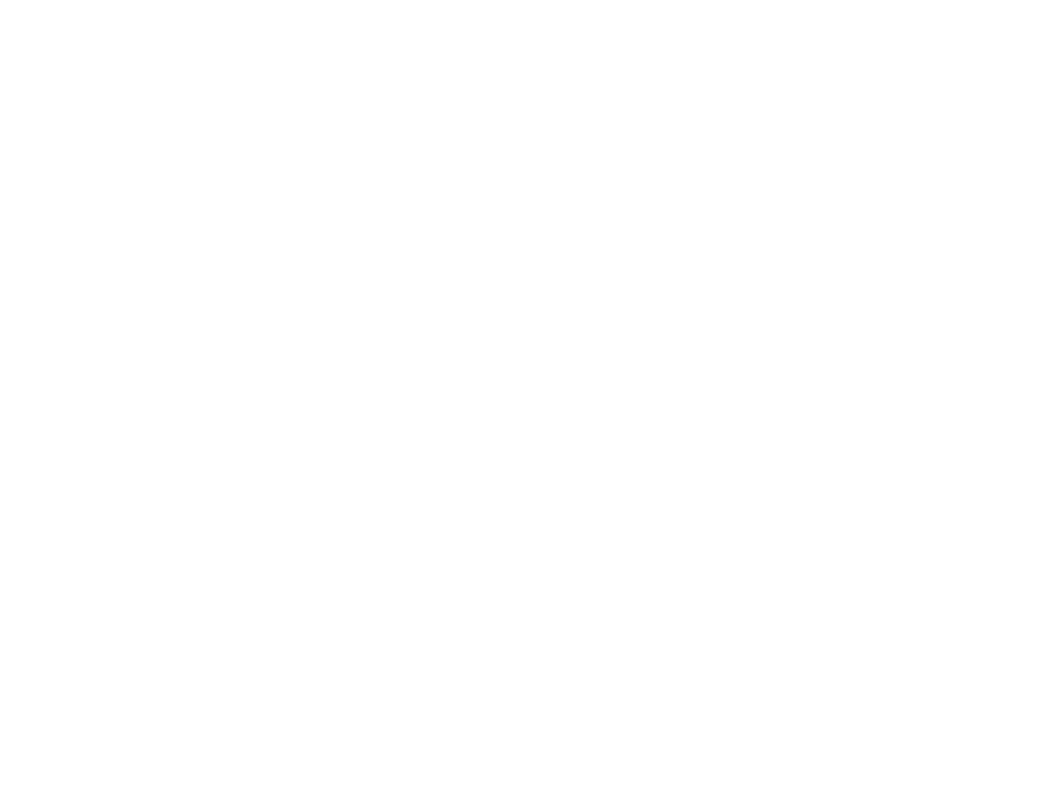
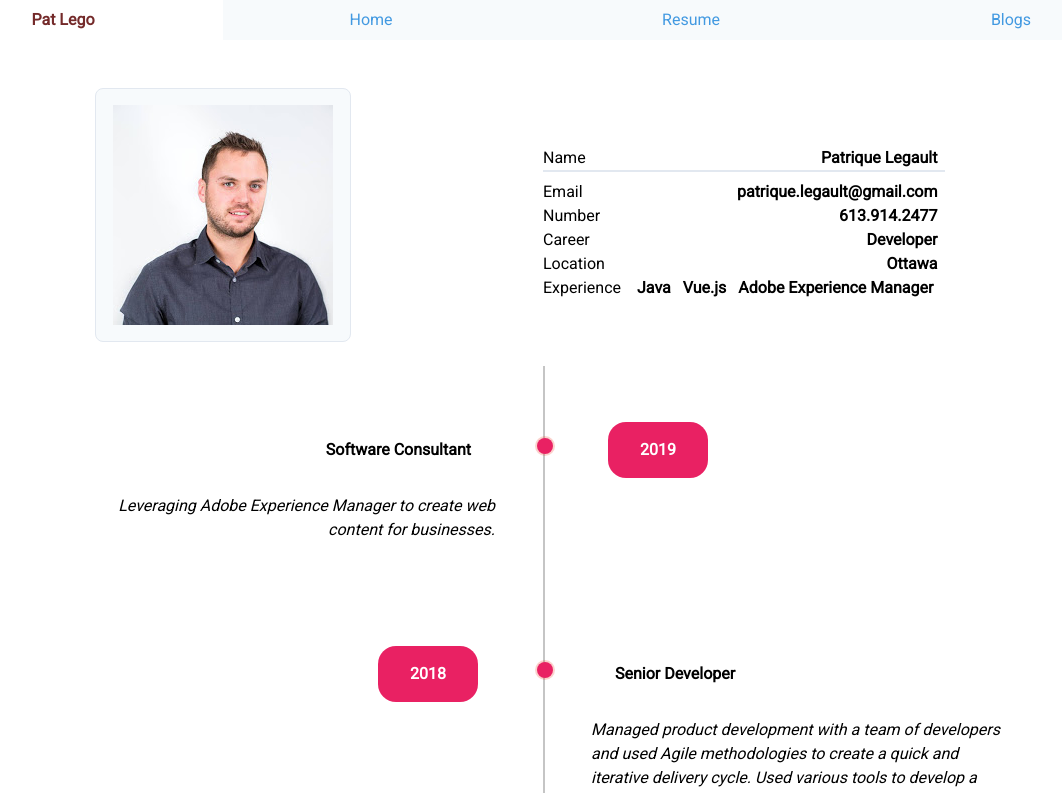
Before and after one commit to pat-lego/io.github.vm.patlego.website, a Nuxt app in the folder website/website.ui/src/main/resources/website.ui/: page / in a window 1280 px wide. Before the commit this address had no page. Shown: the top 793 px of the page, without its empty margins (97-1159 px from the left). Built offline with nearby package versions, Linux system fonts and the light colour scheme.

Commit message:
Moving pages out of profile

```diff
--- a/website/website.ui/src/main/resources/website.ui/components/Header.vue
+++ b/website/website.ui/src/main/resources/website.ui/components/Header.vue
@@ -1,13 +1,13 @@
 <template>
   <div class="flex w-full h-6 sm:h-8 md:h-10 flex-row bg-gray-100 items-center text-center">
     <div class="header-item mr-6 w-1/3">
-      <NuxtLink class="text-blue-500 hover:text-blue-800" to="/profile">Home</NuxtLink>
+      <NuxtLink class="text-blue-500 hover:text-blue-800" to="/">Home</NuxtLink>
     </div>
     <div class="header-item mr-6 w-1/3">
       <a class="text-blue-500 hover:text-blue-800" href="https://drive.google.com/file/d/1biqtGZIjSAufZGDvYkyXvSPTl0yObzd0/view?usp=sharing" target="_blank">Resume</a>
     </div>
     <div class="header-item mr-6 w-1/3">
-      <NuxtLink class="text-blue-500 hover:text-blue-800" to="/profile/blogs">Blogs</NuxtLink>
+      <NuxtLink class="text-blue-500 hover:text-blue-800" to="/blogs">Blogs</NuxtLink>
     </div>
   </div>
 </template>
--- a/website/website.ui/src/main/resources/website.ui/pages/profile/blogs.vue
+++ b/website/website.ui/src/main/resources/website.ui/pages/blogs.vue
@@ -40,7 +40,7 @@
                   class="flex content-center	items-center justify-center z-0 hover:shadow-md"
                   v-for="blog in blogs"
                   :key="blog.blogId"
-                  :to="{ path: '/profile/blog', query: { id: blog.blogId } }">
+                  :to="{ path: '/blog', query: { id: blog.blogId } }">
                   <tr>
                     <th class="pt-10 pb-10">{{blog.blogTitle}}</th>
                   </tr>
```
Also changed, not shown: website/website.ui/src/main/resources/website.ui/pages/blog.vue (renamed from website/website.ui/src/main/resources/website.ui/pages/profile/blog.vue), website/website.ui/src/main/resources/website.ui/pages/index.vue (renamed from website/website.ui/src/main/resources/website.ui/pages/profile/index.vue).
